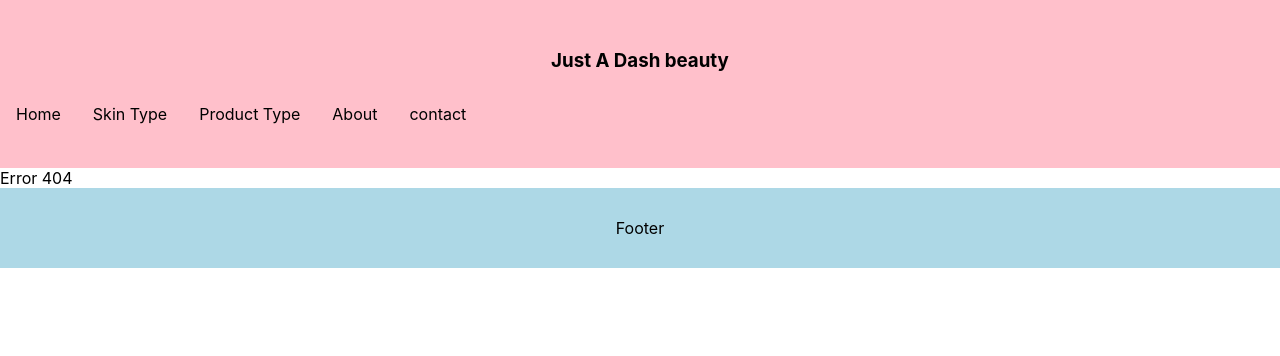
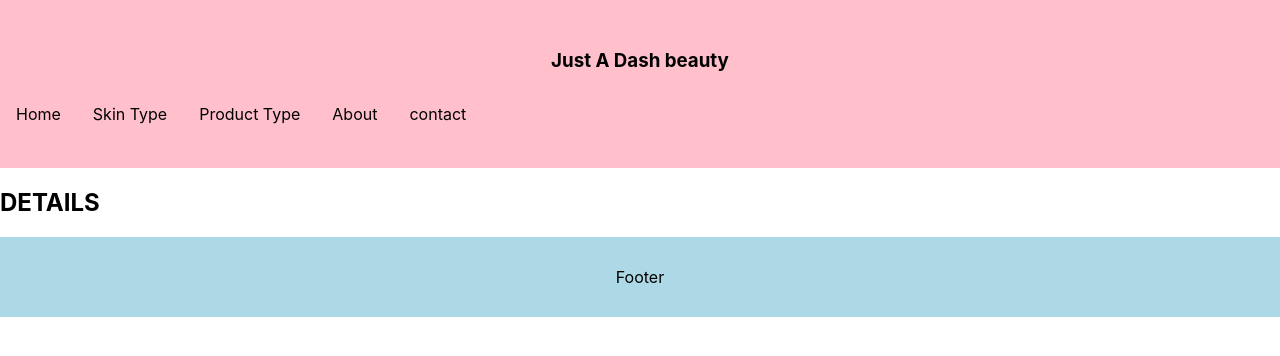
Before and after one commit to JohPik/justADashBeauty, a React (Create React App) app: page /catalogue/product-detail/1 in a window 1280 px wide. Before the commit this address had no page. Shown: the top 356 px of the page. Built offline with nearby package versions, Linux system fonts and the light colour scheme.

Commit message:
Created Product Page Detail Component

```diff
--- a/src/components/App.js
+++ b/src/components/App.js
@@ -7,6 +7,7 @@ import About from './About'
 import Contact from './Contact'
 import Policy from './Policy'
 import Catalogue from './Catalogue'
+import Detail from './Detail'
 import Cart from './Cart'
 import NoMatch from './NoMatch'
 import Footer from './Footer'
@@ -24,7 +25,8 @@ class App extends Component {
             <Route path="/policy" exact component={Policy} />
             {/*<Route path="/catalogue/:type/:id"  component={Catalogue} /> */}
             {/*<Route path={["/catalogue/skin-type/dry", "/catalogue/skin-type/oily"]}  component={Catalogue} />*/}
-            <Route path={"/catalogue/:type/:id"}  component={Catalogue} />
+            <Route path={"/catalogue/product-detail/:id"} exact component={Detail} />
+            <Route path={"/catalogue/:type/:id"}  exact component={Catalogue} />
             <Route path="/cart" exact component={Cart} />
             <Route path={["/error404", "/:id"]} component={NoMatch}/>
           </Switch>
--- /dev/null
+++ b/src/components/Detail.js
@@ -0,0 +1,7 @@
+import React from "react"
+
+const Detail = () => {
+  return <h2>DETAILS</h2>
+}
+
+export default Detail
```
